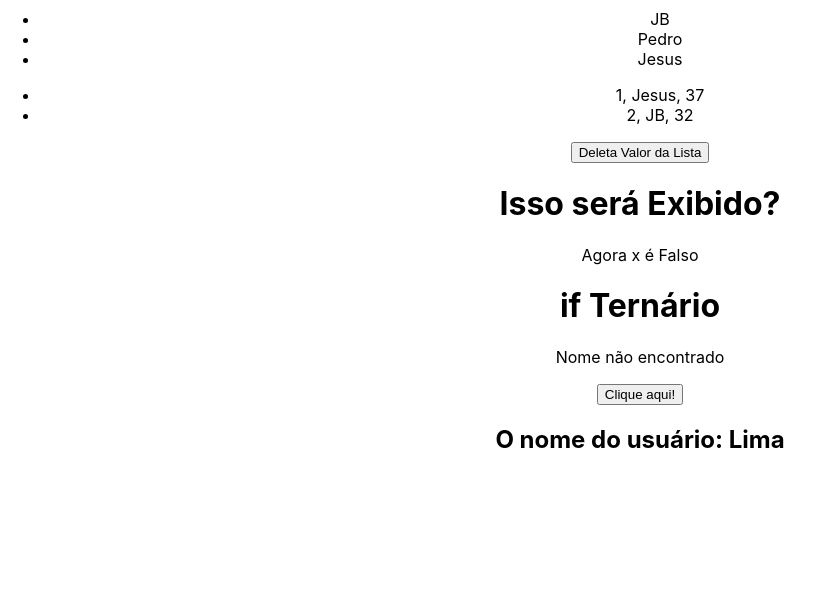
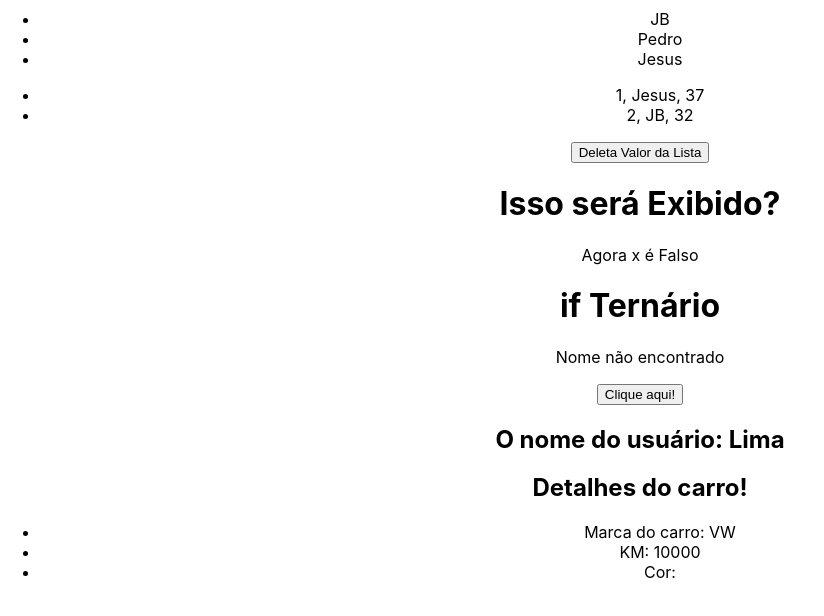
Before and after one commit to JBLimaGo/secao-3-hook-state-react, a React (Create React App) app: page / in a window 1280 px wide. Shown: the part 2514-3130 px from the top of the page, without its empty margins (0-824 px from the left). Built offline with nearby package versions, Linux system fonts and the light colour scheme.

Commit message:
Destructuring em props

```diff
--- a/src/App.js
+++ b/src/App.js
@@ -6,9 +6,10 @@ import ConditionalRender from "./components/ConditionalRender";
 import ListRender from "./components/ListRender";
 import ManageData from "./components/ManageData";
 import ShowUserName from "./components/ShowUserName";
+import CarDetails from "./components/CarDetails";
 
 function App() {
-  const name = "JBL";  // Dados dinamicos
+  const name = "JBL"; // Dados dinamicos
   const [userName] = useState("Lima"); // Passagem de paramento por variavel - State
   return (
     <div className="App">
@@ -34,6 +35,11 @@ function App() {
       {/* props - passando um objeto para um componente  com isso posso usar todas propriedades do objeto dentro do componente
          Pode se passar valores diretos <ShowUserName name="Jefferson" /> por variavel <ShowUserName name={name} />  e por State <ShowUserName name={userName} />*/}
       <ShowUserName name={userName} />
+
+      {/* Destructuring em props */}
+      {/* Os Nomes do Destructuring tem que ser o mesmo da variaveis na chamado do componente. Poise se for diferente os nomes não e feito o link de um com o outro
+         Dentro do componente.    */}
+      <CarDetails brand="VW" KM={10000} cor="Branco" />
     </div>
   );
 }
--- /dev/null
+++ b/src/components/CarDetails.js
@@ -0,0 +1,15 @@
+//const CarDetails = (props) => {
+const CarDetails = ({ brand, KM, color }) => {
+  return (
+    <div>
+      <h2>Detalhes do carro!</h2>
+      <ul>
+        <li> Marca do carro: {brand}</li>
+        <li> KM: {KM}</li>
+        <li> Cor:{color}</li>
+      </ul>
+    </div>
+  );
+};
+
+export default CarDetails;
```
